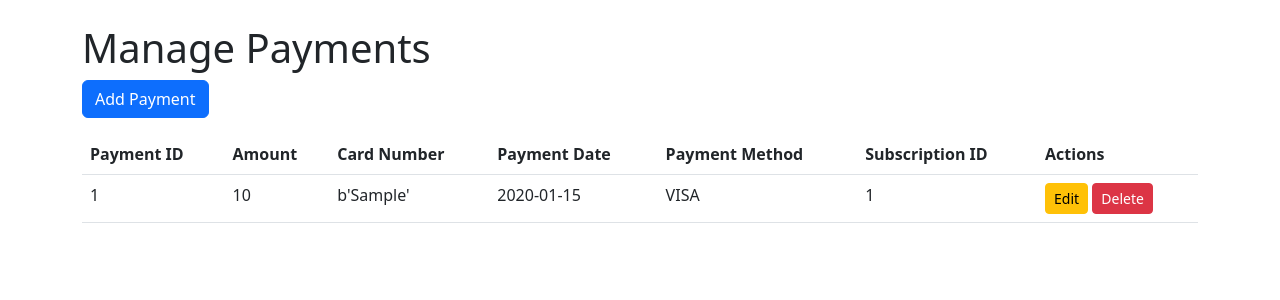
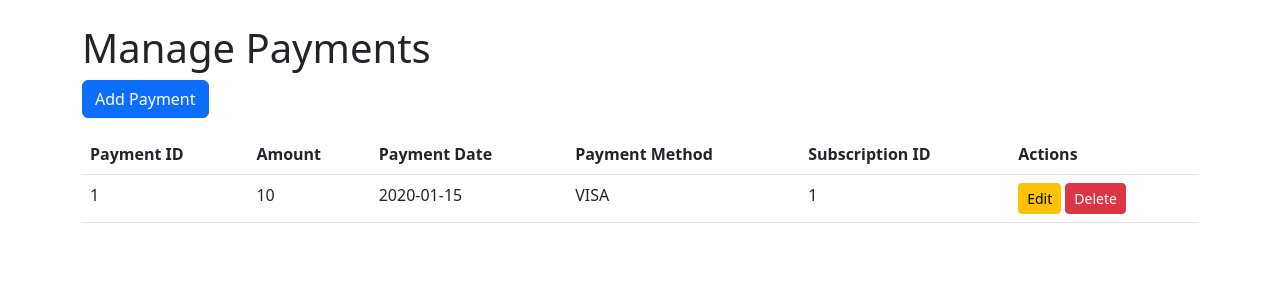
Before and after one commit to tanjet/Movie-streaming-services-CS-4754, a Flask app: page /payments in a window 1280 px wide. Shown: the part 56-356 px from the top of the page. Run offline with Flask 3, Linux system fonts and the light colour scheme; tables that the repository leaves empty hold one stand-in row (values such as "Sample post").

Commit message:
Update payments.html

```diff
--- a/app/templates/payments.html
+++ b/app/templates/payments.html
@@ -8,7 +8,6 @@
         <tr>
             <th>Payment ID</th>
             <th>Amount</th>
-            <th>Card Number</th>
             <th>Payment Date</th>
             <th>Payment Method</th>
             <th>Subscription ID</th>
@@ -20,7 +19,6 @@
         <tr>
             <td>{{ payment.payment_id }}</td>
             <td>{{ payment.payment_amount }}</td>
-            <td>{{ payment.card_no }}</td>
             <td>{{ payment.payment_date }}</td>
             <td>{{ payment.payment_method }}</td>
             <td>{{ payment.subscription_id }}</td>
```
